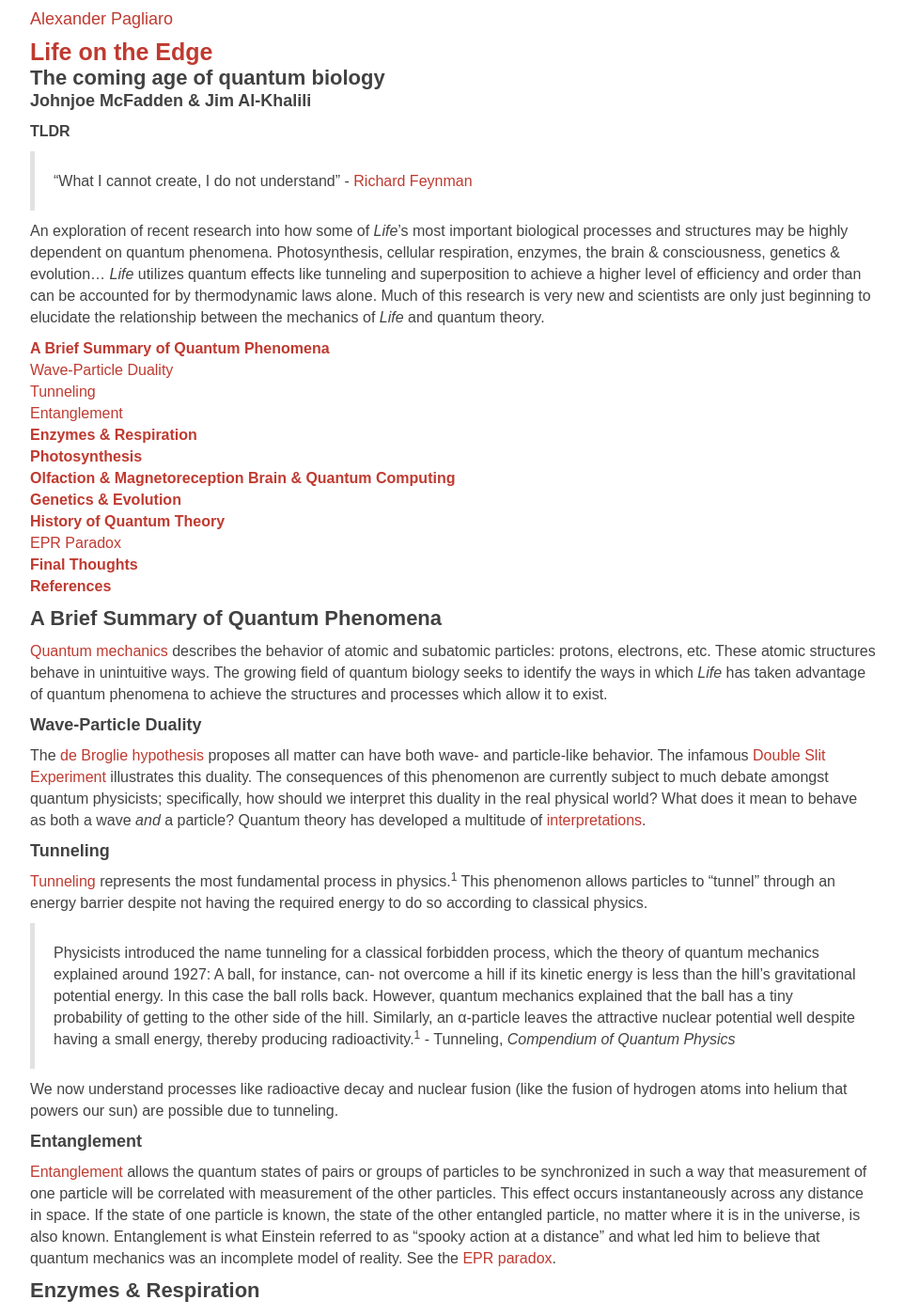
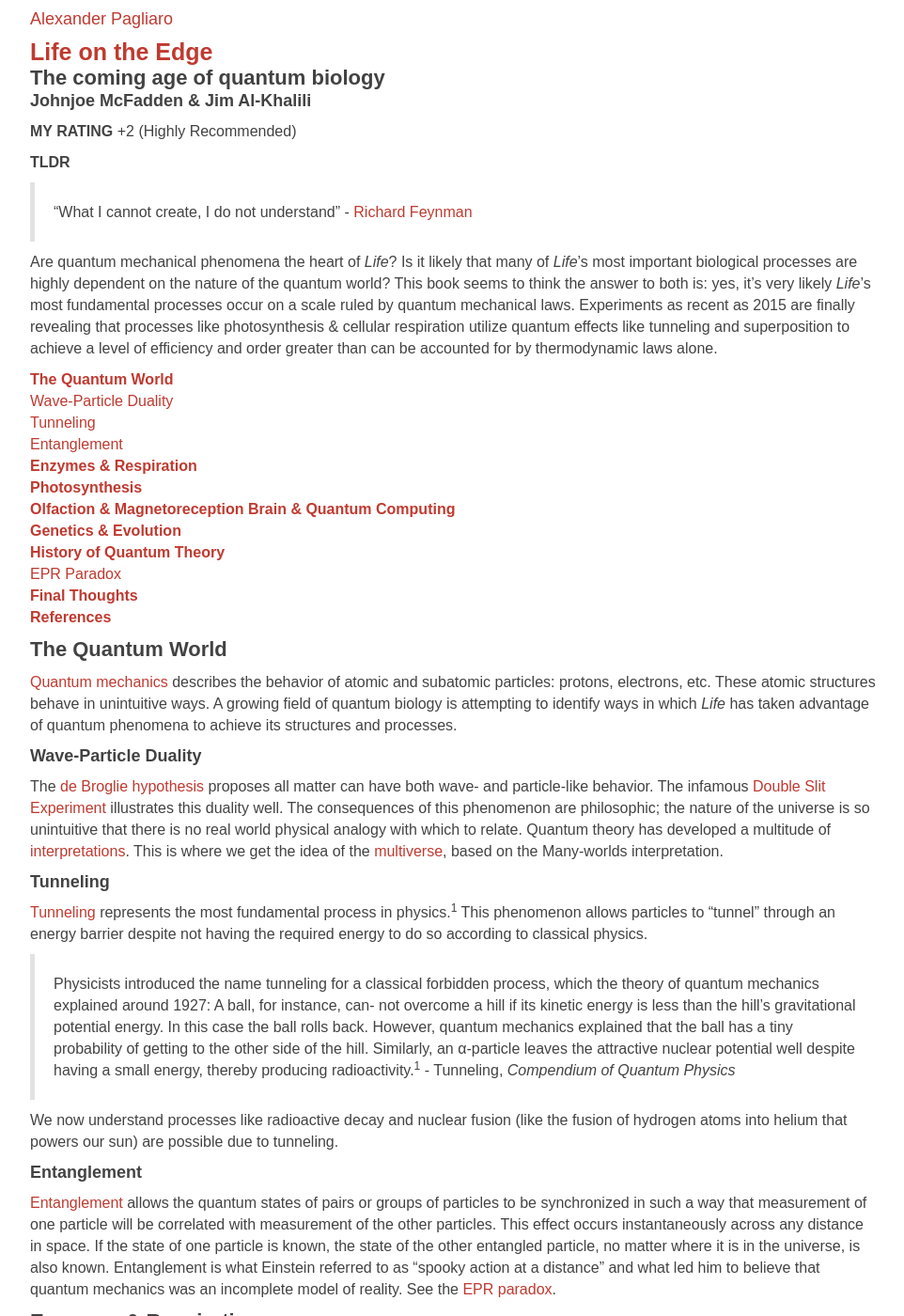
Before and after one commit to pagliara/a-pagliaro.net, a Jekyll site: the page built from book/_posts/2018-01-12-life-on-the-edge.md, in a window 1280 px wide and 1400 px high. Shown: the whole window at 94% size, without its empty margins (158-1120 px from the left). Built offline with Jekyll 4.4.1, drawn with Linux system fonts in a browser that asks for light colours; our own code applies the rules of GitHub Pages for plain Markdown files; some of the changed text lies outside the part shown.

Commit message:
Updated 'life on the edge' review

```diff
--- a/book/_posts/2018-01-12-life-on-the-edge.md
+++ b/book/_posts/2018-01-12-life-on-the-edge.md
@@ -4,12 +4,15 @@
 ## The coming age of quantum biology
 ### Johnjoe McFadden & Jim Al-Khalili
 
+**MY RATING**
++2 (Highly Recommended)
+
 **TLDR**
 > "What I cannot create, I do not understand" - [Richard Feynman](https://en.wikipedia.org/wiki/Richard_Feynman)
 
-An exploration of recent research into how some of *Life*'s most important biological processes and structures may be highly dependent on quantum phenomena.  Photosynthesis, cellular respiration, enzymes, the brain & consciousness, genetics & evolution... *Life* utilizes quantum effects like tunneling and superposition to achieve a higher level of efficiency and order than can be accounted for by thermodynamic laws alone.  Much of this research is very new and scientists are only just beginning to elucidate the relationship between the mechanics of *Life* and quantum theory.
+Are quantum mechanical phenomena the heart of *Life*?  Is it likely that many of *Life*'s most important biological processes are highly dependent on the nature of the quantum world?  This book seems to think the answer to both is: yes, it's very likely *Life*'s most fundamental processes occur on a scale ruled by quantum mechanical laws.  Experiments as recent as 2015 are finally revealing that processes like photosynthesis & cellular respiration utilize quantum effects like tunneling and superposition to achieve a level of efficiency and order greater than can be accounted for by thermodynamic laws alone.
 
-[**A Brief Summary of Quantum Phenomena**](#a-brief-summary-of-quantum-phenomena)
+[**The Quantum World**](#the-quantum-world)
       [Wave-Particle Duality](#wave-particle-duality)
       [Tunneling](#tunneling)
       [Entanglement](#entanglement)
@@ -23,10 +26,11 @@
 [**Final Thoughts**](#final-thoughts)
 [**References**](#references)
 
-## A Brief Summary of Quantum Phenomena
-[Quantum mechanics](https://en.wikipedia.org/wiki/Quantum_mechanics) describes the behavior of atomic and subatomic particles: protons, electrons, etc.  These atomic structures behave in unintuitive ways.  The growing field of quantum biology seeks to identify the ways in which *Life* has taken advantage of quantum phenomena to achieve the structures and processes which allow it to exist.
+## The Quantum World
+[Quantum mechanics](https://en.wikipedia.org/wiki/Quantum_mechanics) describes the behavior of atomic and subatomic particles: protons, electrons, etc.  These atomic structures behave in unintuitive ways.  A growing field of quantum biology is attempting to identify ways in which *Life* has taken advantage of quantum phenomena to achieve its structures and processes.
 ### Wave-Particle Duality
-The [de Broglie hypothesis](https://en.wikipedia.org/wiki/Matter_wave#The_de_Broglie_hypothesis) proposes all matter can have both wave- and particle-like behavior.  The infamous [Double Slit Experiment](https://en.wikipedia.org/wiki/Double-slit_experiment) illustrates this duality.  The consequences of this phenomenon are currently subject to much debate amongst quantum physicists; specifically, how should we interpret this duality in the real physical world?  What does it mean to behave as both a wave *and* a particle?  Quantum theory has developed a multitude of [interpretations](https://en.wikipedia.org/wiki/Interpretations_of_quantum_mechanics#Summary_of_common_interpretations_of_quantum_mechanics).
+The [de Broglie hypothesis](https://en.wikipedia.org/wiki/Matter_wave#The_de_Broglie_hypothesis) proposes all matter can have both wave- and particle-like behavior.  The infamous [Double Slit Experiment](https://en.wikipedia.org/wiki/Double-slit_experiment) illustrates this duality well.  The consequences of this phenomenon are philosophic; the nature of the universe is so unintuitive that there is no real world physical analogy with which to relate.  Quantum theory has developed a multitude of [interpretations](https://en.wikipedia.org/wiki/Interpretations_of_quantum_mechanics#Summary_of_common_interpretations_of_quantum_mechanics).
+This is where we get the idea of the [multiverse](https://en.wikipedia.org/wiki/Multiverse), based on the Many-worlds interpretation.
 ### Tunneling
 [Tunneling](https://en.wikipedia.org/wiki/Quantum_tunnelling) represents the most fundamental process in physics.<sup>1</sup>  This phenomenon allows particles to "tunnel" through an energy barrier despite not having the required energy to do so according to classical physics.
 >Physicists introduced the name tunneling for a classical forbidden process, which the theory of quantum mechanics explained around 1927: A ball, for instance, can- not overcome a hill if its kinetic energy is less than the hill’s gravitational potential energy. In this case the ball rolls back. However, quantum mechanics explained that the ball has a tiny probability of getting to the other side of the hill. Similarly, an α-particle leaves the attractive nuclear potential well despite having a small energy, thereby producing radioactivity.<sup>1</sup> - Tunneling, *Compendium of Quantum Physics*
@@ -40,7 +44,7 @@
 [Enzymes](https://en.wikipedia.org/wiki/Enzyme) are biological catalysts.  They speed up chemical reactions, sometimes millions of times faster than the reaction could proceed otherwise.  Biological chemical reactions like [cellular respiration](https://en.wikipedia.org/wiki/Cellular_respiration), in which a highly coordinated transfer of electrons during a sequence of chemical reactions is used to convert chemical energy stored in the bonds of glucose molecules into energy stored in bonds of ATP molecules, a form of cellular fuel, would essentially be impossible without coordination of enzymes.  We evolved lungs to supply oxygen to the final stage of this cascade of reactions, to act as the final electron acceptor to transform O<sub>2</sub> into CO<sub>2</sub> and H<sub>2</sub>O.
 The puzzle of respiration is how these enzymes are able to transfer electrons so efficiently across what are known to be very large molecular gaps between the enzymes, several tens of angstroms wide (a distance of many atoms).
 
-In 1966, Don DeVault & Britton Chance published [*Studies of Photosynthesis Using a Pulsed Laser*](http://www.cell.com/biophysj/pdf/S0006-3495(66)86698-5.pdf), the first experimental evidence that enzymes use [quantum tunneling](#tunneling) during electron transfer.  DeVault & Chance found the rate of electron-hopping in respiratory enzymes did not drop at low temperatures.  They measured the rate of electron transfer in cells of a photosynthetic bacterium [Chromatium](https://en.wikipedia.org/wiki/Chromatium) using pulses of light from a ruby laser.  They found the rate of transfer decreased steadily with temperature until 35˚K, after which the rate remained constant.  The lack of temperature dependence after 35˚K is evidence of transfer by quantum tunneling.
+In 1966, Don DeVault & Britton Chance published [*Studies of Photosynthesis Using a Pulsed Laser*](http://www.cell.com/biophysj/pdf/S0006-3495(66)86698-5.pdf), the first experimental evidence that enzymes use [quantum tunneling](#tunneling) during electron transfer.  DeVault & Chance found the rate of electron-hopping in respiratory enzymes did not drop at low temperatures.  They measured the rate of electron transfer in cells of a photosynthetic bacterium [Chromatium](https://en.wikipedia.org/wiki/Chromatium) using pulses of light from a ruby laser.  They found the rate of transfer decreased steadily with temperature until 35 K, after which the rate remained constant.  The lack of temperature dependence below 35 K is evidence of transfer by quantum tunneling.  In other words, even when the the energy of the reactants was extremely low, there is a still some finite minimum probability that electrons will tunnel to complete the reaction.  If tunneling did not occur, we would expect the rate of the reaction to continue decreasing with temperature below 35 K.
 
 It took several years to theoretically explain the temperature results in the DeVault & Chance experiment.  In 1974, J.J. Hopfield published [*Electron Transfer Between Biological Molecules by Thermally Activated Tunneling*](https://pdfs.semanticscholar.org/cba0/4f5cdaaa98e4ae27420befa50142ee9971f8.pdf), in which he develops a theoretical model for this tunneling that matches the results from the DeVault & Chance experiment.
 
@@ -53,7 +57,7 @@
 ## History of Quantum Theory
 ### EPR Paradox
 ## Final Thoughts
-I really enjoyed this book.  A fantastic introduction to and summary of the concepts of quantum mechanics and the growing field of quantum biology.  Quantum mechanics is mind-boggling at times, yet it remains the most accurate model we have of atomic behavior; the authors do well at presenting these concepts in a digestible way.  Certainly, that mysterious phenomenon *Life* has utilized the quantum nature of this universe; that *Life*, arising consequently from the nature of this universe, should be correlated with that nature is almost obvious.
+I really enjoyed this book.  A fantastic introduction to and summary of the concepts of quantum mechanics and the growing field of quantum biology.  Quantum mechanics is mind-boggling at times, yet it remains the most accurate model we have of atomic behavior; the authors do well at presenting these concepts in a digestible way.  Certainly, that mysterious phenomenon *Life* has utilized the quantum nature of this universe; that *Life*, arising consequently from the nature of this universe, should be correlated with that nature is very likely.
 ## References
 [1. Greenberger, Daniel, & Hentsche. *Compendium of Quantum Physics*](http://www.bookmetrix.com/detail/book/38fad005-0749-423e-b9dd-7273457b7588)
 [2. This Book](#)
```
